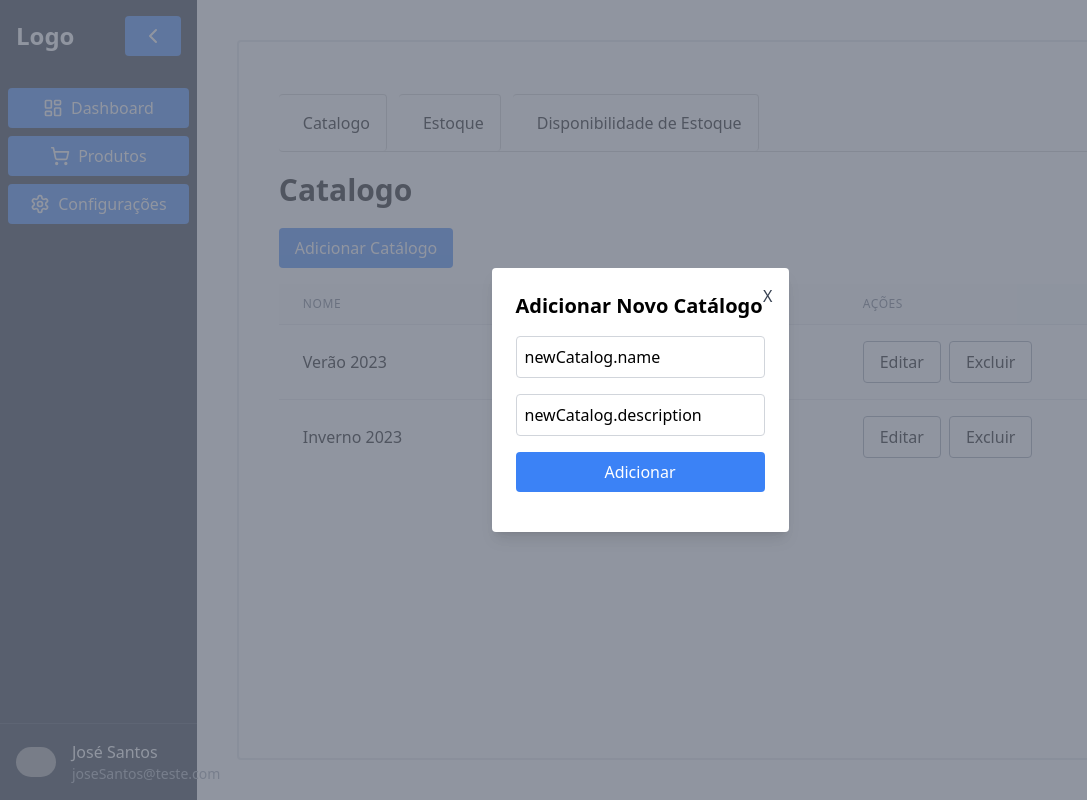
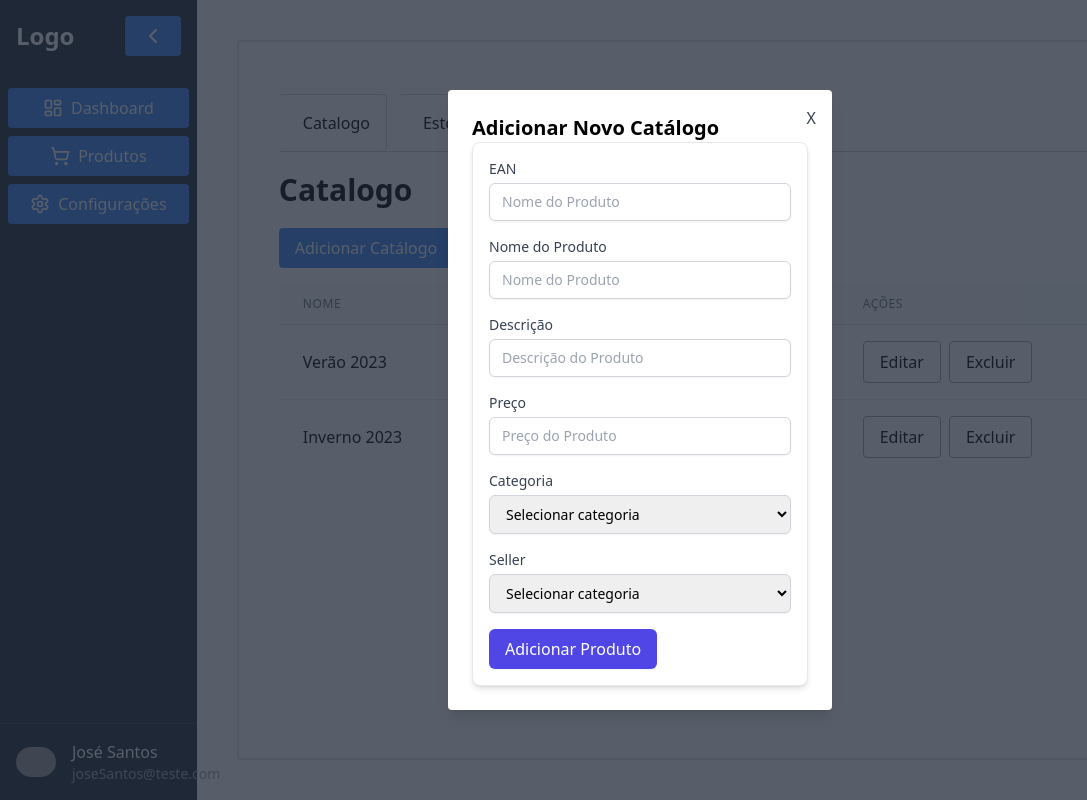
Before and after one commit to JoseErisvaldo/KSuperOficina, a React (Create React App) app in the folder front-end/: page /produtos in a window 1280 px wide. Both pictures are taken after a click on the button "Adicionar Catálogo". Shown: the whole page, without its empty margins (0-1087 px from the left). Built offline with nearby package versions, Linux system fonts and the light colour scheme; grey boxes are pictures that could not be loaded; the HTML template or start-up script is replaced by a standard one.

Commit message:
Feat: FormAddProducts

```diff
--- a/front-end/src/Components/Products/AddProducts.jsx
+++ b/front-end/src/Components/Products/AddProducts.jsx
@@ -1,7 +1,6 @@
-import { useState } from "react";
 import { Button } from "../ui/button";
 import { Dialog, DialogContent, DialogHeader, DialogTitle, DialogTrigger } from "../ui/dialog";
-import { Input } from "../ui/input";
+import FormAddProduct from "./FormAddProducts";
 
 export default function AddProducts() {
 
@@ -17,21 +16,8 @@ export default function AddProducts() {
           <DialogHeader>
             <DialogTitle>Adicionar Novo Catálogo</DialogTitle>
           </DialogHeader>
-          <div className="grid gap-4 py-4">
-
-            <Input
-              placeholder="Nome do Catálogo"
-              value={'newCatalog.name'}
-              onChange={'(e) => setNewCatalog({ ...newCatalog, name: e.target.value })'}
-            />
-            <Input
-              placeholder="Descrição"
-              value={'newCatalog.description'}
-              onChange={'(e) => setNewCatalog({ ...newCatalog, description: e.target.value })'}
-            />
-            <Button onClick={'addCatalog'}>Adicionar</Button>
-          </div>
-        </DialogContent>
+            <FormAddProduct />
+          </DialogContent>
       </Dialog>
     </div>
   );
--- /dev/null
+++ b/front-end/src/Components/Products/FormAddProducts.jsx
@@ -0,0 +1,132 @@
+import React, { useState } from 'react';
+
+export default function FormAddProduct() {
+  const [formData, setFormData] = useState({
+    name: '',
+    description: '',
+    price: '',
+    category: '',
+  });
+
+  const handleChange = (e) => {
+    const { name, value } = e.target;
+    setFormData({ ...formData, [name]: value });
+  };
+
+  const handleSubmit = (e) => {
+    e.preventDefault();
+    console.log('Produto cadastrado:', formData);
+    setFormData({
+      name: '',
+      description: '',
+      price: '',
+      category: 'bicycles',
+    });
+  };
+
+  return (
+    <form onSubmit={handleSubmit} className="p-4 border rounded-lg bg-white shadow-md space-y-4">
+      <div>
+        <label htmlFor="name" className="block text-sm font-medium text-gray-700">
+          EAN
+        </label>
+        <input
+          type="text"
+          id="name"
+          name="name"
+          value={formData.name}
+          onChange={handleChange}
+          placeholder="Nome do Produto"
+          className="mt-1 block w-full px-3 py-2 border border-gray-300 rounded-md shadow-sm focus:outline-none focus:ring-indigo-500 focus:border-indigo-500 sm:text-sm"
+        />
+      </div>
+      <div>
+        <label htmlFor="name" className="block text-sm font-medium text-gray-700">
+          Nome do Produto
+        </label>
+        <input
+          type="text"
+          id="name"
+          name="name"
+          value={formData.name}
+          onChange={handleChange}
+          placeholder="Nome do Produto"
+          className="mt-1 block w-full px-3 py-2 border border-gray-300 rounded-md shadow-sm focus:outline-none focus:ring-indigo-500 focus:border-indigo-500 sm:text-sm"
+        />
+      </div>
+
+      <div>
+        <label htmlFor="description" className="block text-sm font-medium text-gray-700">
+          Descrição
+        </label>
+        <input
+          type="text"
+          id="description"
+          name="description"
+          value={formData.description}
+          onChange={handleChange}
+          placeholder="Descrição do Produto"
+          className="mt-1 block w-full px-3 py-2 border border-gray-300 rounded-md shadow-sm focus:outline-none focus:ring-indigo-500 focus:border-indigo-500 sm:text-sm"
+        />
+      </div>
+
+      <div>
+        <label htmlFor="price" className="block text-sm font-medium text-gray-700">
+          Preço
+        </label>
+        <input
+          type="number"
+          id="price"
+          name="price"
+          value={formData.price}
+          onChange={handleChange}
+          placeholder="Preço do Produto"
+          className="mt-1 block w-full px-3 py-2 border border-gray-300 rounded-md shadow-sm focus:outline-none focus:ring-indigo-500 focus:border-indigo-500 sm:text-sm"
+        />
+      </div>
+
+      <div>
+        <label htmlFor="category" className="block text-sm font-medium text-gray-700">
+          Categoria
+        </label>
+        <select
+          id="category"
+          name="category"
+          value={formData.category}
+          onChange={handleChange}
+          className="mt-1 block w-full px-3 py-2 border border-gray-300 rounded-md shadow-sm focus:outline-none focus:ring-indigo-500 focus:border-indigo-500 sm:text-sm"
+        >
+          <option value="bicycles">Selecionar categoria</option>
+          <option value="bicycles">Bicicletas</option>
+          <option value="accessories">Acessórios</option>
+          <option value="parts">Peças</option>
+        </select>
+      </div>
+
+      <div>
+        <label htmlFor="category" className="block text-sm font-medium text-gray-700">
+          Seller
+        </label>
+        <select
+          id="category"
+          name="category"
+          value={formData.category}
+          onChange={handleChange}
+          className="mt-1 block w-full px-3 py-2 border border-gray-300 rounded-md shadow-sm focus:outline-none focus:ring-indigo-500 focus:border-indigo-500 sm:text-sm"
+        >
+          <option value="bicycles">Selecionar categoria</option>
+          <option value="bicycles">Bicicletas</option>
+          <option value="accessories">Acessórios</option>
+          <option value="parts">Peças</option>
+        </select>
+      </div>
+
+      <button
+        type="submit"
+        className="mt-4 px-4 py-2 bg-indigo-600 text-white rounded-md shadow-sm hover:bg-indigo-700 focus:outline-none focus:ring-2 focus:ring-indigo-500"
+      >
+        Adicionar Produto
+      </button>
+    </form>
+  );
+}
--- a/front-end/src/Components/ui/dialog.js
+++ b/front-end/src/Components/ui/dialog.js
@@ -22,16 +22,15 @@ export function Dialog({ children }) {
 }
 
 export function DialogTrigger({ asChild, onClick, children }) {
-  return asChild
-    ? React.cloneElement(children, { onClick })
-    : <button onClick={onClick}>{children}</button>;
+  return asChild ? React.cloneElement(children, { onClick }) : <button onClick={onClick}>{children}</button>;
 }
+
 export function DialogContent({ open, onClose, children }) {
   if (!open) return null;
 
   return (
-    <div className="fixed inset-0 flex items-center justify-center bg-gray-500 bg-opacity-75 z-50">
-      <div className="bg-white p-6 rounded shadow-lg relative">
+    <div className="fixed inset-0 flex items-center justify-center bg-gray-800 bg-opacity-75 z-50">
+      <div className="w-96 sm:max-w-7xl bg-white p-6 rounded shadow-lg relative">
         <button onClick={onClose} className="absolute top-2 right-2 p-2 text-gray-700 hover:text-gray-900">
           X
         </button>
--- a/front-end/src/Page/Products/Products.jsx
+++ b/front-end/src/Page/Products/Products.jsx
@@ -1,6 +1,3 @@
-import { Dialog, DialogContent, DialogHeader, DialogTitle, DialogTrigger } from '../../Components/ui/dialog'
-import { Button } from '../../Components/ui/button'
-import { Input } from '../../Components/ui/input'
 import ProductsTable from '../../Components/Products/ProductsTable'
 import Navigation from '../../Components/Navigation/Navigation'
 import { CardNavigation } from '../../Components/Navigation/CardNavigarion'
@@ -20,12 +17,11 @@ export default function Products() {
         <CardNavigation text={"Disponibilidade de Estoque"} />
       </Navigation>
 
-      <div className='w-full'>
+      <div className=''>
         <H1>Catalogo</H1>
         <AddProducts />
       <ProductsTable />
       </div>
-
     </Container>
   )
 }
```
